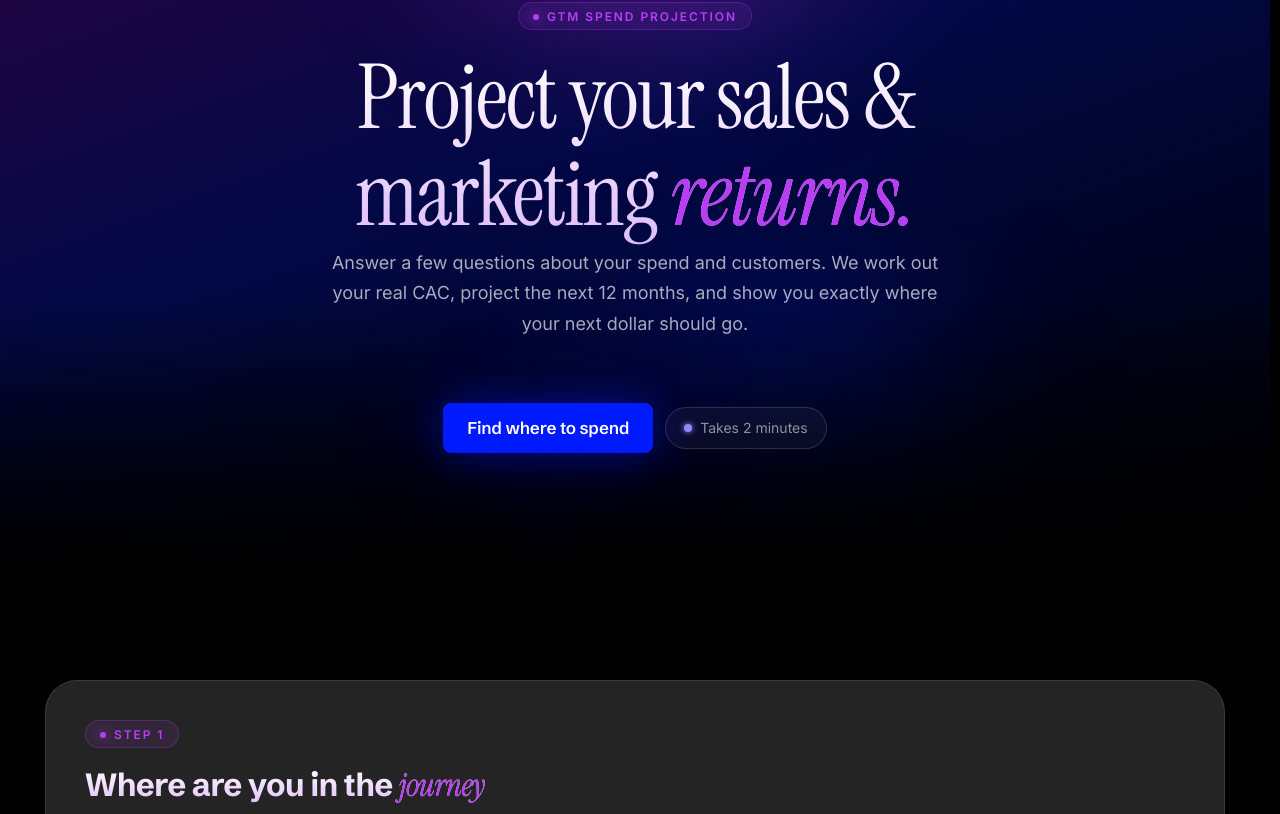
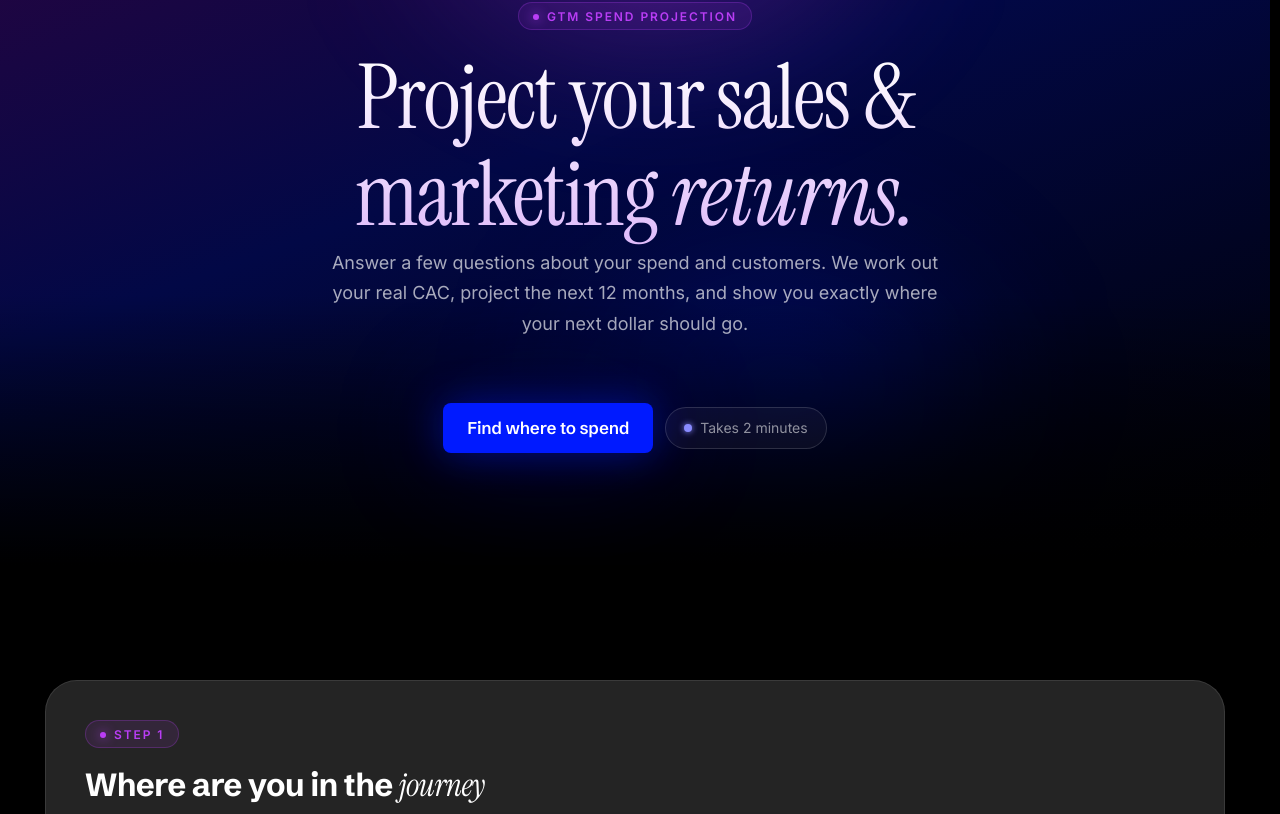
Before and after one commit to abhishek-ryze/ryze-spend-projection-tool, a Next.js app: page / in a window 1280 px wide. Shown: the part 206-1020 px from the top of the page. Built offline with nearby package versions, Linux system fonts and the light colour scheme; a web font is replaced by a local one.

Commit message:
style: unify H1 gradient and switch Card H2s to pure white
- Drop the lavender accent on the hero H1's italic "returns." so the entire title shares the #DEBAFB -> white fade.
- Card H2 (Step headings) renders fully white instead of the gradient + lavender accent split.

```diff
--- a/app/page.tsx
+++ b/app/page.tsx
@@ -46,7 +46,7 @@ export default function Home() {
             >
               Project your sales &amp;<br />
               marketing{" "}
-              <em className="text-accent" style={{ whiteSpace: "nowrap" }}>returns.</em>
+              <em style={{ whiteSpace: "nowrap", fontStyle: "italic" }}>returns.</em>
             </h1>
 
             <p
--- a/components/tool-ui.tsx
+++ b/components/tool-ui.tsx
@@ -55,15 +55,13 @@ export function Card({ eyebrow, titleA, accent, action, collapsible, open = true
             className="font-display"
             style={{
               fontSize: "clamp(24px, 2.6vw, 32px)", fontWeight: 700, letterSpacing: "-0.02em", lineHeight: 1.3, paddingBottom: 2,
-              background: "linear-gradient(0deg, #DEBAFB 0%, #FFFFFF 100%)",
-              WebkitBackgroundClip: "text", backgroundClip: "text",
-              color: "transparent", WebkitTextFillColor: "transparent",
+              color: "#FFFFFF",
             }}
           >
             {titleA}{" "}
             <em
               className="font-serif"
-              style={{ fontStyle: "italic", fontWeight: 400, whiteSpace: "nowrap", color: "var(--lavender)", WebkitTextFillColor: "var(--lavender)" }}
+              style={{ fontStyle: "italic", fontWeight: 400, whiteSpace: "nowrap", color: "#FFFFFF" }}
             >
               {accent}
             </em>
```
